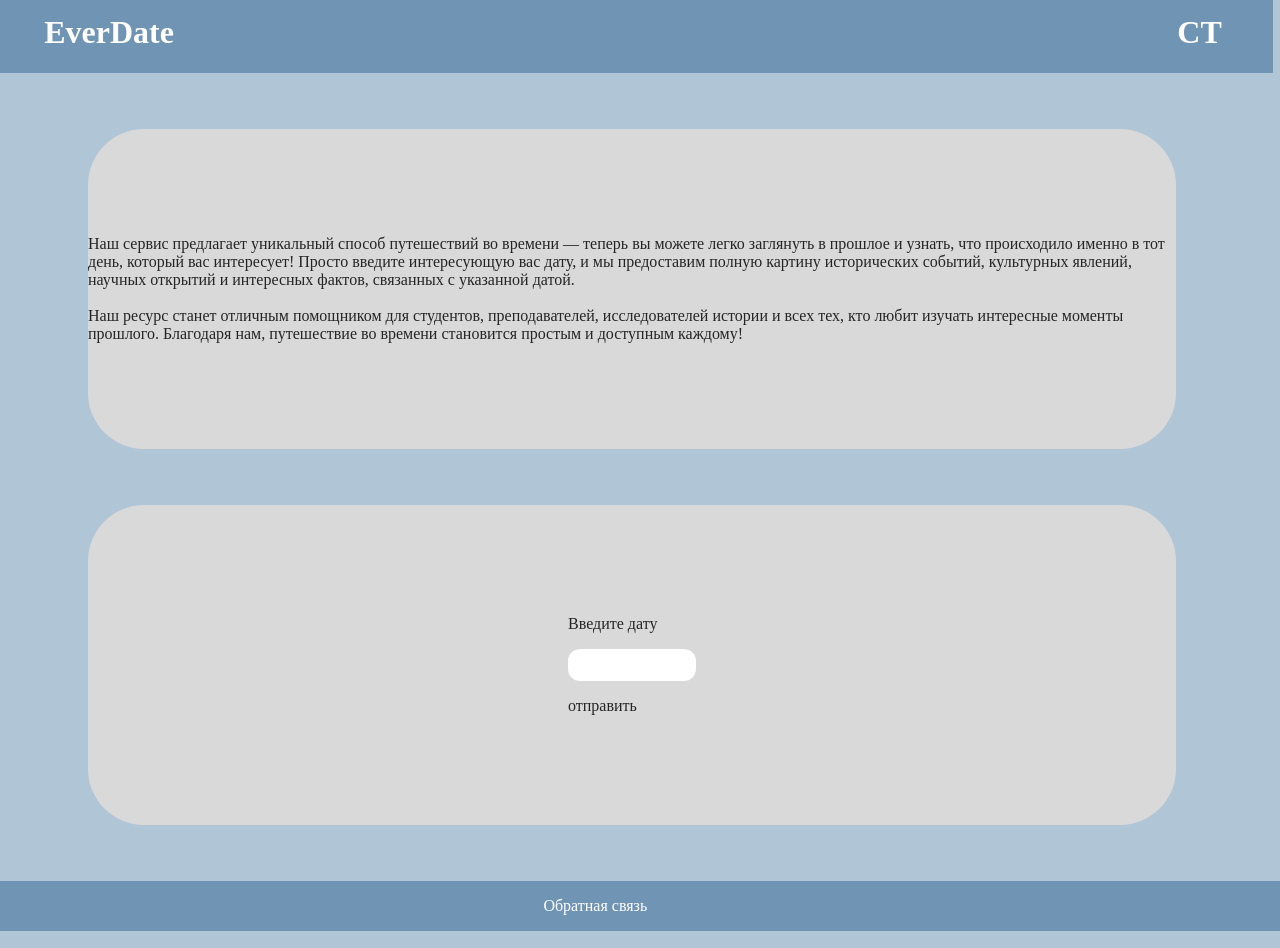
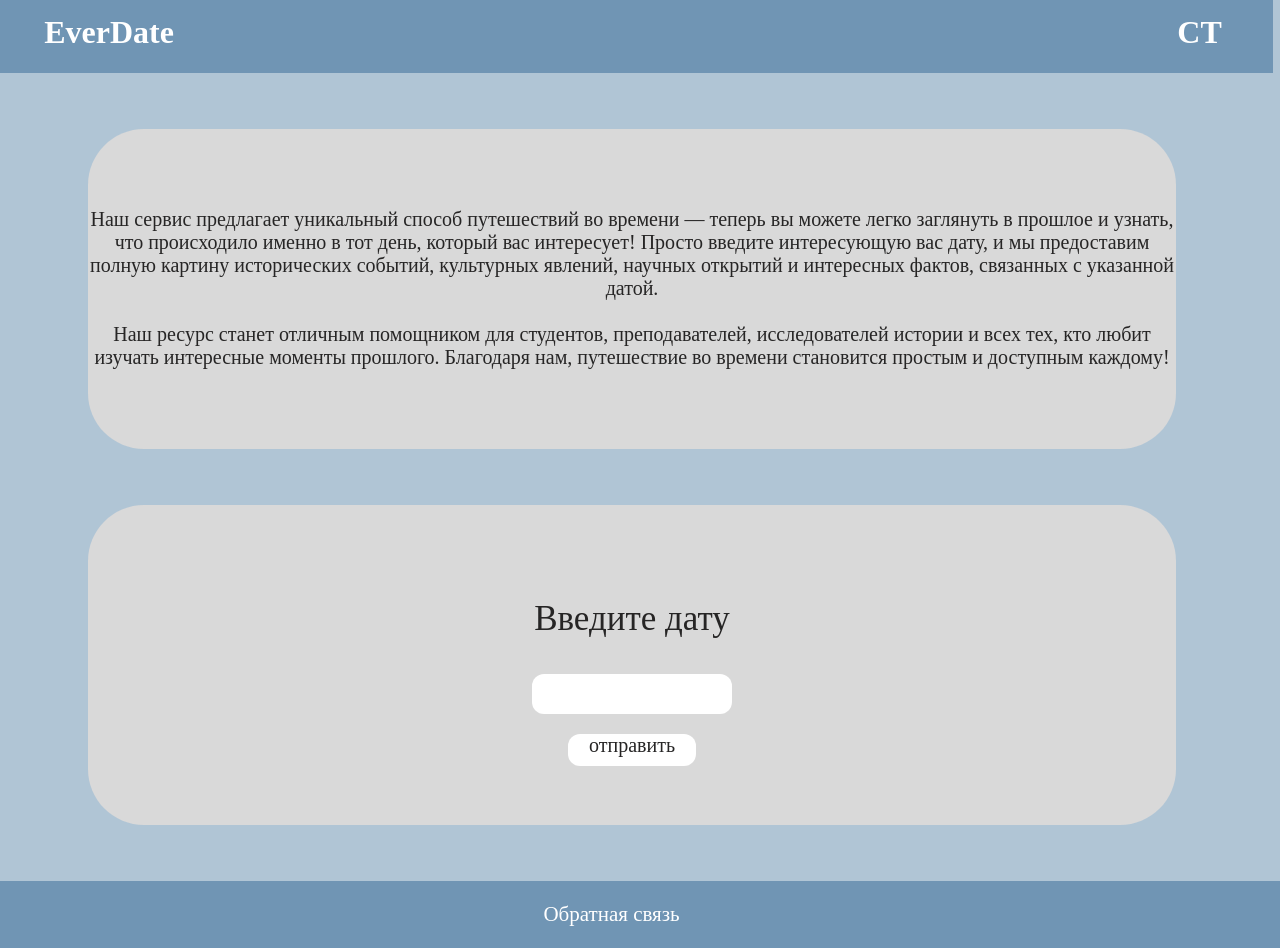
Before and after one commit to egor7024/-, a plain HTML site: page index.html in a window 1280 px wide. Shown: the top 948 px of the page. Drawn offline with Linux system fonts and the light colour scheme; a script that the page names is missing.

Commit message:
Update style.css

```diff
--- a/style.css
+++ b/style.css
@@ -21,8 +21,8 @@ header{
 }
 .enterdate{
     background-color: white;
-    width: 16vh;
-    height: 4vh;
+    width: 25vh;
+    height: 5vh;
     text-align: center;
     border-radius: 1.5vh;
     margin: 0 auto;
@@ -64,3 +64,24 @@ footer{
     padding-right: 2%;
     margin: auto -15px -15px -15px;
 }
+.footer{
+  font-size: 21px;
+}
+.date{
+  text-align:center;
+  font-size: 35px;
+}
+.sent{
+ 	background-color: white;
+    width: 16vh;
+    height: 4vh;
+    text-align: center;
+    border-radius: 1.5vh;
+    margin: 0 auto;
+ 	font-size: 20px;
+  	margin-top:10%
+}
+.info{
+  	text-align: center;
+	font-size: 20px;
+}
```
